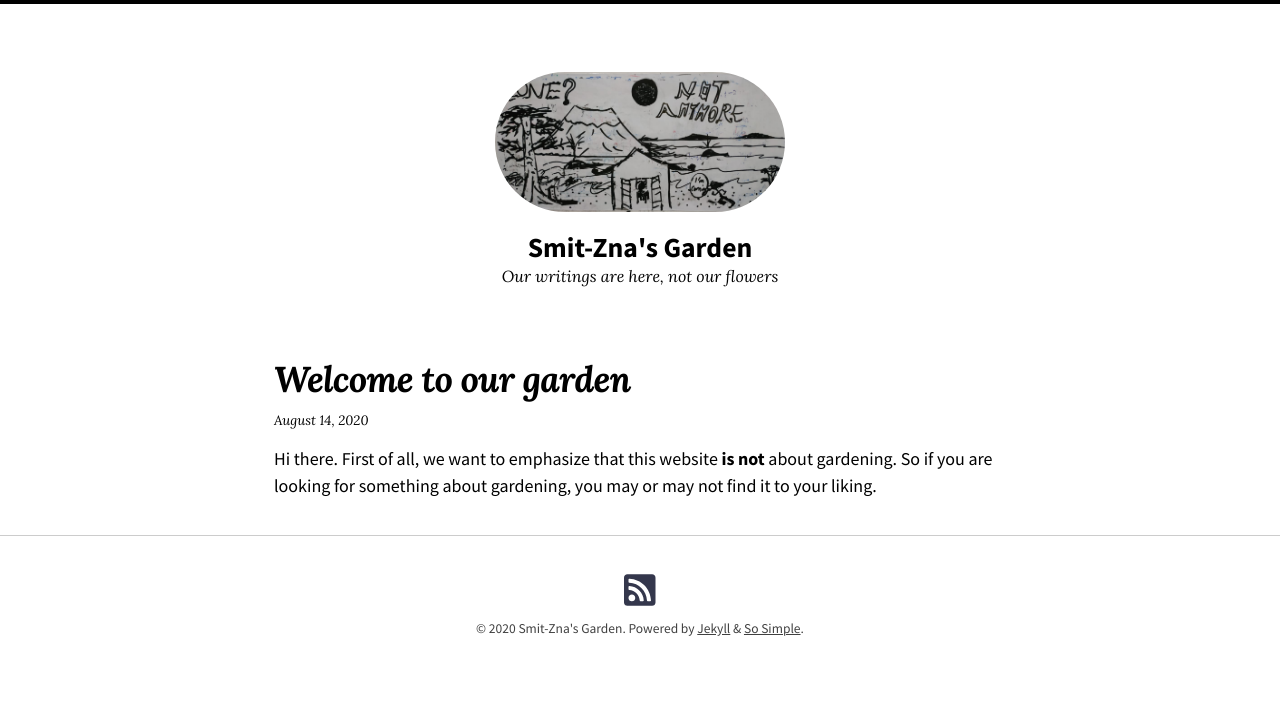
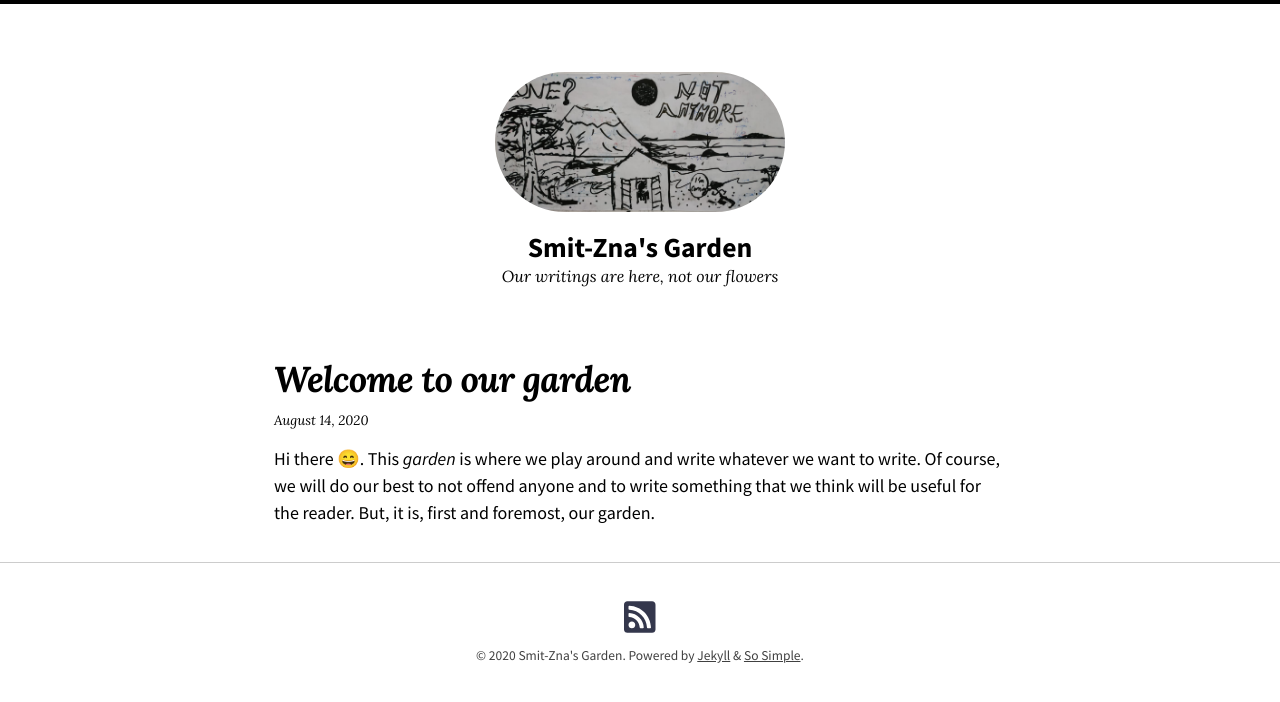
Before and after one commit to smitzna/smitzna.github.io, a Jekyll site: the page built from index.md, in a window 1280 px wide. Shown: the top 702 px of the page. Built offline with Jekyll 4.4.1, drawn with Linux system fonts in a browser that asks for light colours; nearby versions of some CDN libraries; emoji names are drawn with the system emoji font.

Commit message:
update intro and config

```diff
--- a/_config.yml
+++ b/_config.yml
@@ -13,7 +13,7 @@
 # you will see them accessed via {{ site.title }}, {{ site.email }}, and so on.
 # You can create any custom variable you would like, and they will be accessible
 # in the templates via {{ site.myvariable }}.
-theme: jekyll-theme-so-simple
+# theme: jekyll-theme-so-simple
 # remote_theme: mmistakes/so-simple-theme
 skin: "/assets/css/skins/default.css"
 locale: en-US
--- a/_posts/2020-08-14-welcome.md
+++ b/_posts/2020-08-14-welcome.md
@@ -6,9 +6,7 @@ tags:
   - welcome
 author: Smit,Zna
 ---
-Hi there. First of all, we want to emphasize that this website **is not** about gardening. So if you are looking for something about gardening, you may or may not find it to your liking.
-
-Just kidding :smile:. You see, this *garden* is where we play around and write whatever we want to write. Of course, we will do our best to not offend anyone and to write something that we think will be useful for the reader. But, it is, first and foremost, our garden.
+Hi there :smile:. This *garden* is where we play around and write whatever we want to write. Of course, we will do our best to not offend anyone and to write something that we think will be useful for the reader. But, it is, first and foremost, our garden.
 
 The *flowers* in this garden may belong to the class of science, coding, law, language, cooking, and tips on how to toilet-train your kids (taxonomically, this last one should be a species instead of a class ...probably). They may be originated from Indonesia, Arabic-speaking, or English-speaking countries. The wide range of variation reflects the fact that the gardeners have quite different backgrounds.
 
--- a/about.md
+++ b/about.md
@@ -3,9 +3,7 @@ layout: post
 title: "Welcome to our garden"
 author: Smit,Zna
 ---
-Hi there. First of all, we want to emphasize that this website **is not** about gardening. So if you are looking for something about gardening, you may or may not find it to your liking.
-
-Just kidding :smile:. You see, this *garden* is where we play around and write whatever we want to write. Of course, we will do our best to not offend anyone and to write something that we think will be useful for the reader. But, it is, first and foremost, our garden.
+Hi there :smile:. This *garden* is where we play around and write whatever we want to write. Of course, we will do our best to not offend anyone and to write something that we think will be useful for the reader. But, it is, first and foremost, our garden.
 
 The *flowers* in this garden may belong to the class of science, coding, law, language, cooking, and tips on how to toilet-train your kids (taxonomically, this last one should be a species instead of a class ...probably). They may be originated from Indonesia, Arabic-speaking, or English-speaking countries. The wide range of variation reflects the fact that the gardeners have quite different backgrounds.
 
```
